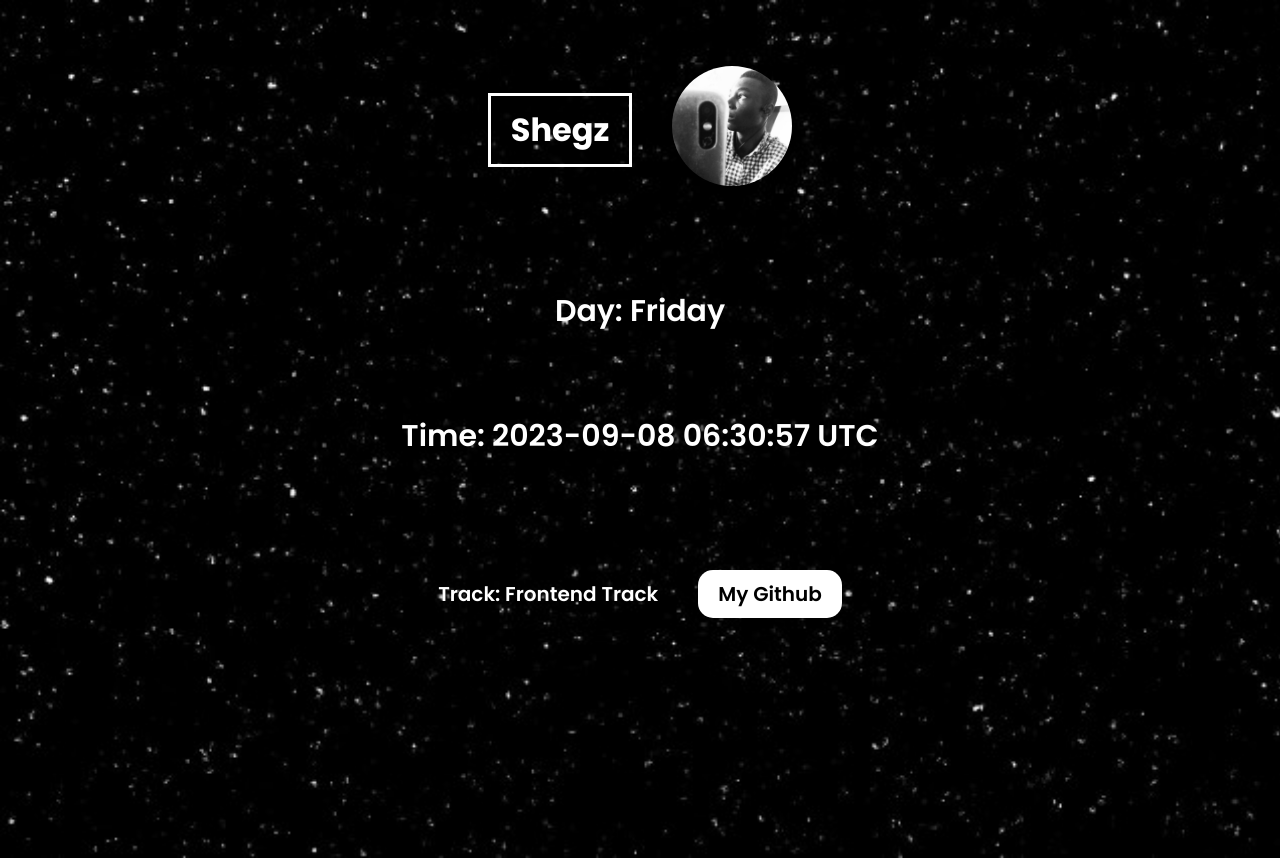
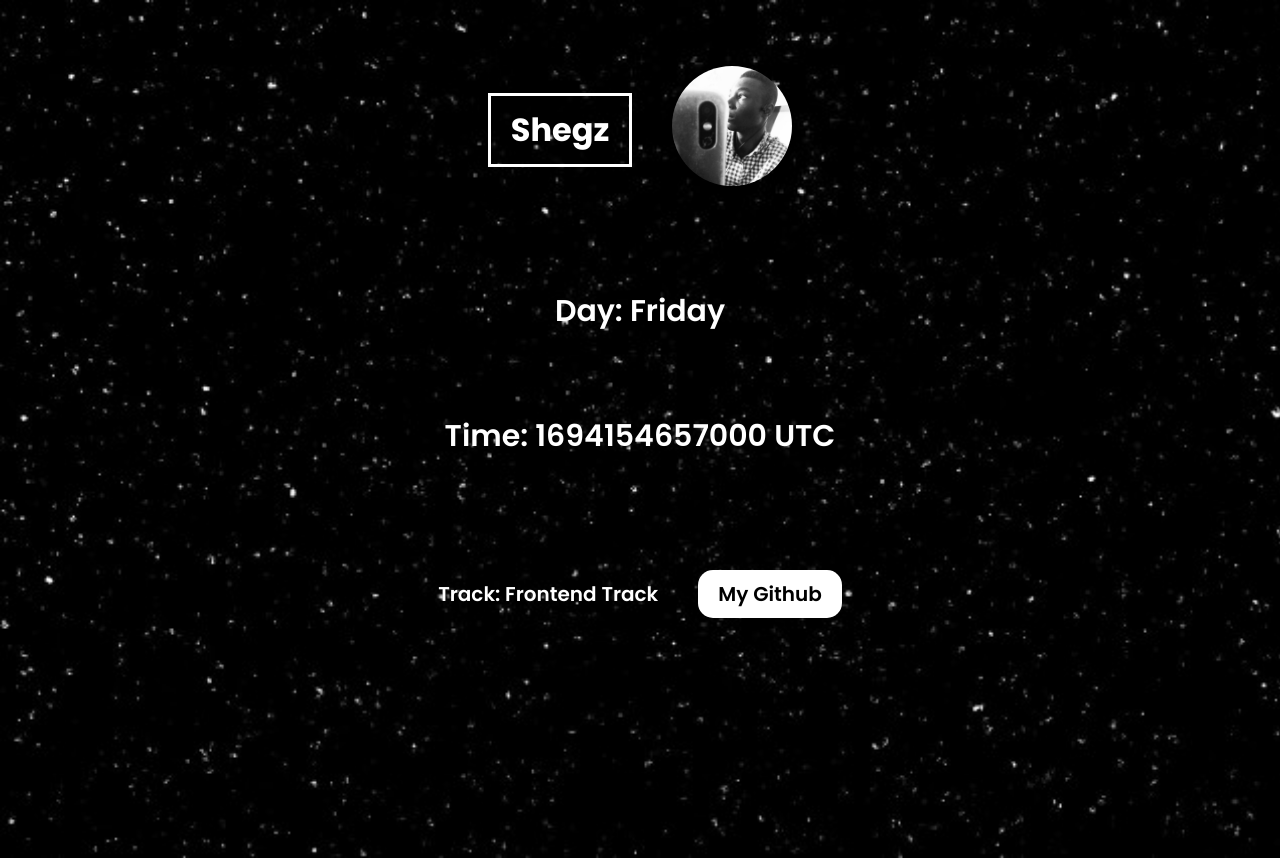
Before and after one commit to miss3persin/HNGx-Stage-One-Task, a plain HTML site: page index.html in a window 1280 px wide. Drawn offline with Linux system fonts and the light colour scheme.

Commit message:
edited UTC time function

```diff
--- a/index.html
+++ b/index.html
@@ -115,7 +115,7 @@
   <script>
     function getCurrentUTCTime() {
       var now = new Date();
-      var utcString = now.toISOString().slice(0, 19).replace("T", " ");
+      var utcString = now.getTime();
       document.getElementById("utc-time").innerHTML = utcString;
     }
 
```
